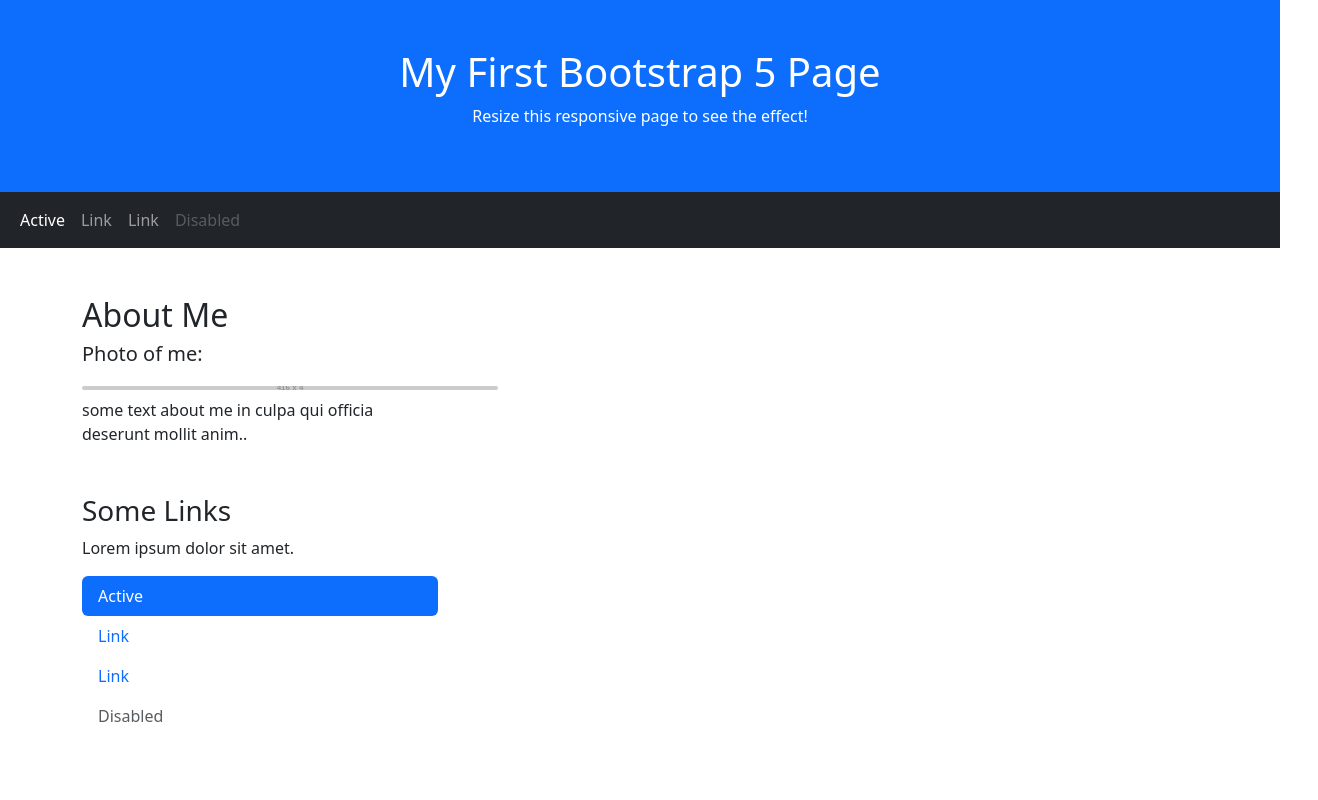
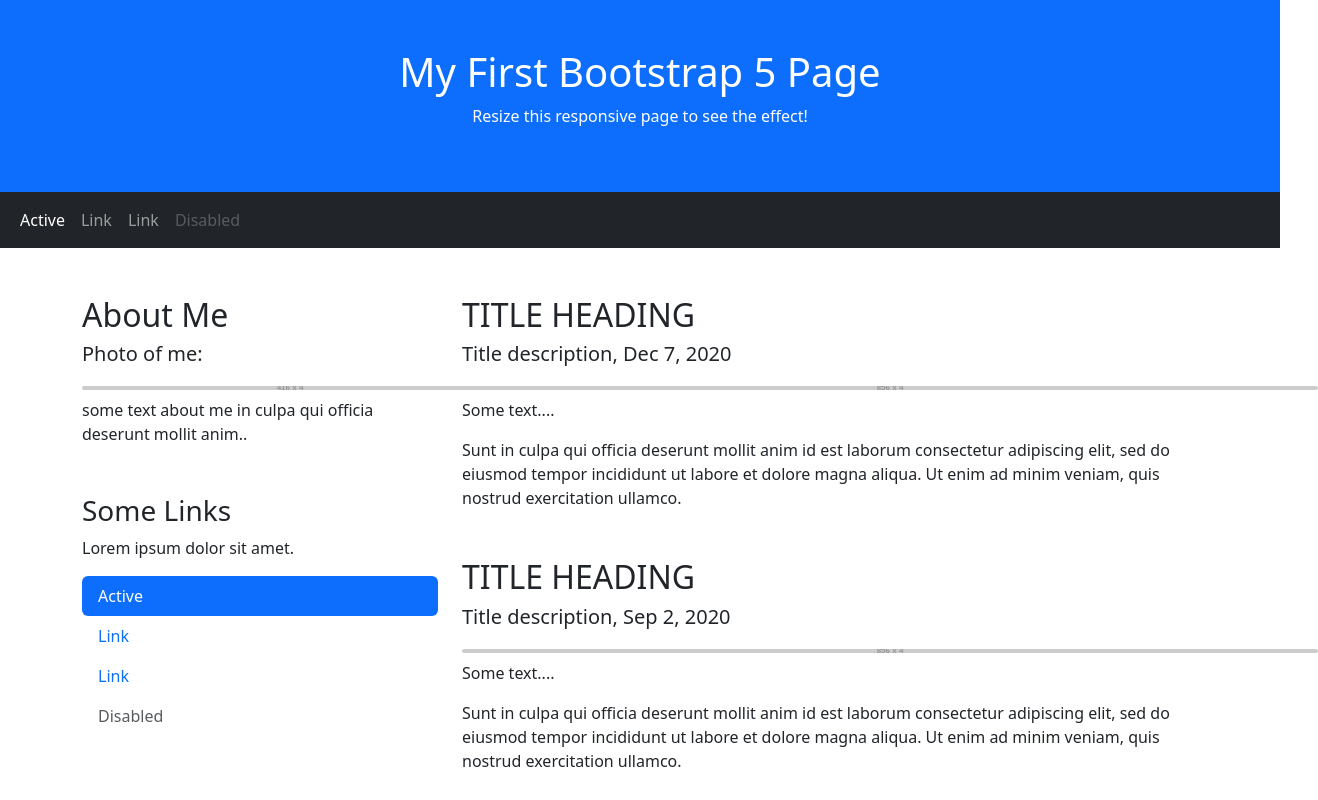
Before and after one commit to nojusmarcinkevicius/boostrap-cdn, a plain HTML site: page index.html in a window 1280 px wide. Shown: the whole page, 1318 px wide, since content can reach past the window. Drawn offline with nearby package versions, Linux system fonts and the light colour scheme; placeholder pictures from the web are drawn by us.

Commit message:
Add files via upload
Add content

```diff
--- a/index.html
+++ b/index.html
@@ -37,7 +37,18 @@
       <li class="nav-item"><a class="nav-link disabled" href="">Disabled</a></li>
     </ul>
    </div>
-   <div class="col-sm-8"></div>
+   <div class="col-sm-8">
+    <h2 class="text-uppercase">TITLE HEADING</h2>
+    <h5>Title description, Dec 7, 2020</h5>
+    <div class="fakeimg"><img class="rounded" src="https://dummyimage.com/856x4:2" alt="image for content"></div>
+      <p>Some text....</p>
+      <p>Sunt in culpa qui officia deserunt mollit anim id est laborum consectetur adipiscing elit, sed do eiusmod tempor incididunt ut labore et dolore magna aliqua. Ut enim ad minim veniam, quis nostrud exercitation ullamco.</p>
+      <h2 class="text-uppercase mt-5">TITLE HEADING</h2>
+      <h5>Title description, Sep 2, 2020</h5>
+      <div class="fakeimg"><img class="rounded" src="https://dummyimage.com/856x4:2" alt="image for content"></div>
+      <p>Some text....</p>
+      <p>Sunt in culpa qui officia deserunt mollit anim id est laborum consectetur adipiscing elit, sed do eiusmod tempor incididunt ut labore et dolore magna aliqua. Ut enim ad minim veniam, quis nostrud exercitation ullamco.</p>
+   </div>
   </div>
    </div>
     <script src="https://cdn.jsdelivr.net/npm/bootstrap@5.3.2/dist/js/bootstrap.bundle.min.js" integrity="sha384-C6RzsynM9kWDrMNeT87bh95OGNyZPhcTNXj1NW7RuBCsyN/o0jlpcV8Qyq46cDfL" crossorigin="anonymous"></script>
```
